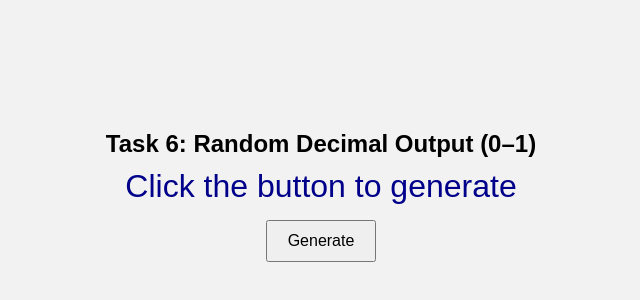
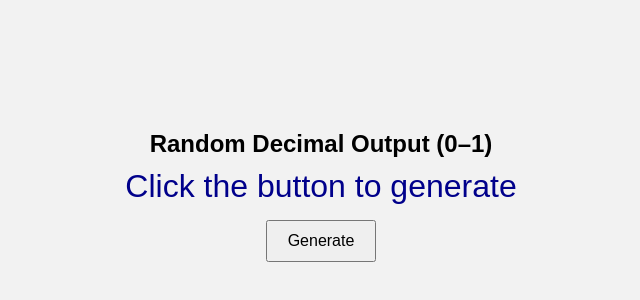
Before and after one commit to RAGHUVARDHANREDDY123/project-gallery, a plain HTML site: page tasks/TASK14-1.html in a window 1280 px wide. Shown: the part 214-514 px from the top of the page, without its empty margins (319-959 px from the left). Drawn offline with Linux system fonts and the light colour scheme.

Commit message:
Update TASK14-1.html

```diff
--- a/tasks/TASK14-1.html
+++ b/tasks/TASK14-1.html
@@ -30,7 +30,7 @@
   </style>
 </head>
 <body>
-  <h2>Task 6: Random Decimal Output (0–1)</h2>
+  <h2>Random Decimal Output (0–1)</h2>
   <div id="output">Click the button to generate</div>
   <button onclick="generate()">Generate</button>
 
```
